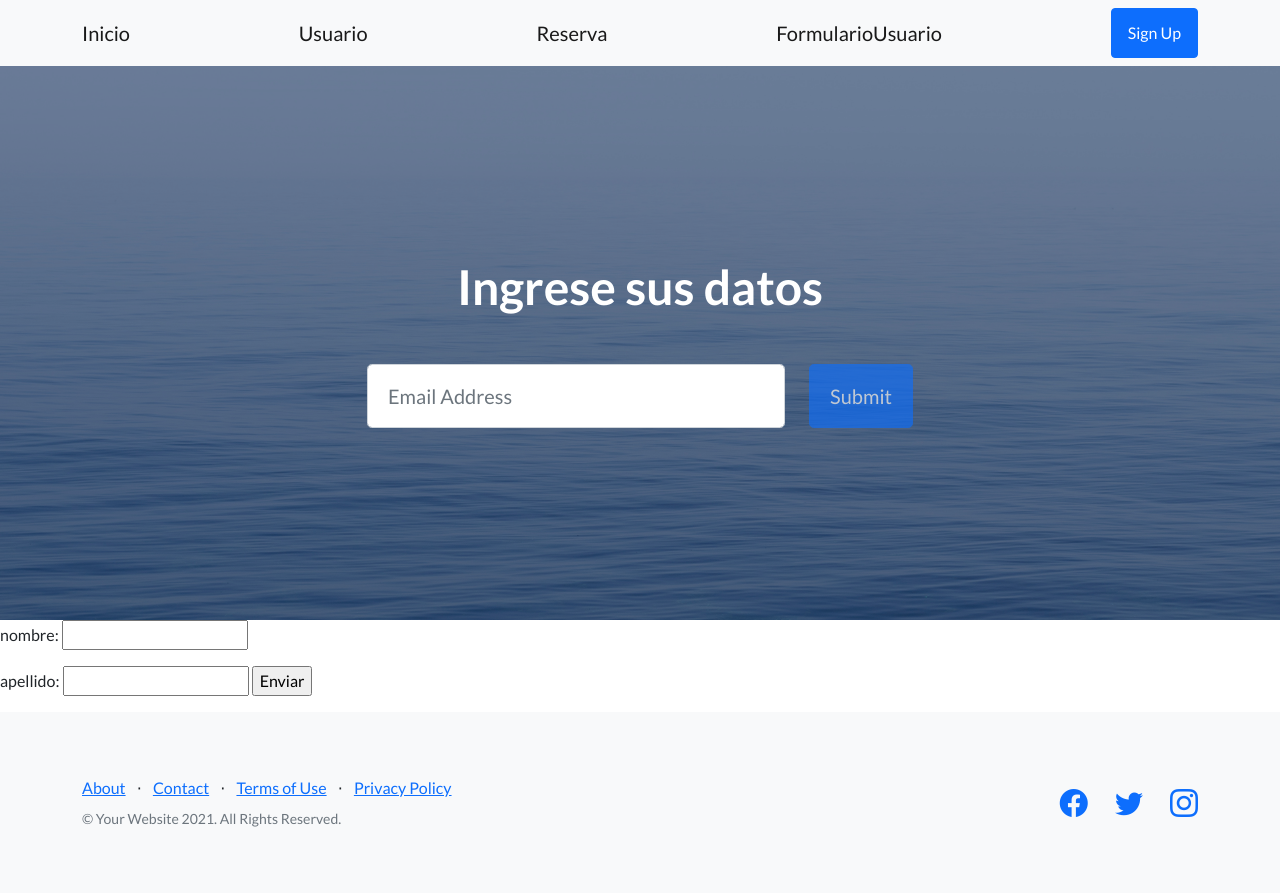
After one commit to juliagonzalez98/EntregaCoder, a Django app: page /appjulia/formulariousuario in a window 1280 px wide. The commit adds this page. Run offline with Django 4.2, Linux system fonts and the light colour scheme; some libraries are stand-ins or nearby versions.

Commit message:
agrega formulario

```diff
--- a/appjulia/models.py
+++ b/appjulia/models.py
@@ -4,7 +4,6 @@ from django.db import models
 class Usuario(models.Model):
     nombre = models.CharField(max_length=15)
     apellido = models.CharField(max_length=15)
-    DNI = models.CharField(max_length=15)
 
 class Actividad(models.Model):
     actividad_elegida = models.CharField(max_length=35)
--- /dev/null
+++ b/appjulia/templates/appjulia/FormularioUsuario.html
@@ -0,0 +1,65 @@
+{% extends 'appjulia/base.html'%}
+{% load static %}
+
+{% block title %}
+<h1>FORMULARIO<h1>
+{% endblock %}
+
+{% block contenido %}
+
+ <!-- Masthead-->
+ <header class="masthead">
+    <div class="container position-relative">
+        <div class="row justify-content-center">
+            <div class="col-xl-6">
+                <div class="text-center text-white">
+                    <!-- Page heading-->
+                    <h1 class="mb-5">Ingrese sus datos</h1>
+                    <!-- Signup form-->
+                    <!-- * * * * * * * * * * * * * * *-->
+                    <!-- * * SB Forms Contact Form * *-->
+                    <!-- * * * * * * * * * * * * * * *-->
+                    <!-- This form is pre-integrated with SB Forms.-->
+                    <!-- To make this form functional, sign up at-->
+                    <!-- https://startbootstrap.com/solution/contact-forms-->
+                    <!-- to get an API token!-->
+                    <form class="form-subscribe" id="contactForm" data-sb-form-api-token="API_TOKEN">
+                        <!-- Email address input-->
+                        <div class="row">
+                            <div class="col">
+                                <input class="form-control form-control-lg" id="emailAddress" type="email" placeholder="Email Address" data-sb-validations="required,email" />
+                                <div class="invalid-feedback text-white" data-sb-feedback="emailAddress:required">Email Address is required.</div>
+                                <div class="invalid-feedback text-white" data-sb-feedback="emailAddress:email">Email Address Email is not valid.</div>
+                            </div>
+                            <div class="col-auto"><button class="btn btn-primary btn-lg disabled" id="submitButton" type="submit">Submit</button></div>
+                        </div>
+                        <!-- Submit success message-->
+                        <!---->
+                        <!-- This is what your users will see when the form-->
+                        <!-- has successfully submitted-->
+                        <div class="d-none" id="submitSuccessMessage">
+                            <div class="text-center mb-3">
+                                <div class="fw-bolder">Form submission successful!</div>
+                                <p>To activate this form, sign up at</p>
+                                <a class="text-white" href="https://startbootstrap.com/solution/contact-forms">https://startbootstrap.com/solution/contact-forms</a>
+                            </div>
+                        </div>
+                        <!-- Submit error message-->
+                        <!---->
+                        <!-- This is what your users will see when there is-->
+                        <!-- an error submitting the form-->
+                        <div class="d-none" id="submitErrorMessage"><div class="text-center text-danger mb-3">Error sending message!</div></div>
+                    </form>
+                </div>
+            </div>
+        </div>
+    </div>
+</header>
+
+<form action=""    method="post">
+    {% csrf_token %}
+    <p> nombre: <input type = "text" name="nombre">
+    <p> apellido: <input type = "text" name="apellido">
+    <input type = "submit" value="Enviar">
+ </form>
+{% endblock %}
--- a/appjulia/templates/appjulia/base.html
+++ b/appjulia/templates/appjulia/base.html
@@ -27,6 +27,7 @@
                 <a class="navbar-brand" href="{% url 'index'%}">Inicio</a>
                 <a class="navbar-brand" href="{% url 'usuario'%}">Usuario</a>
                 <a class="navbar-brand" href="{% url 'reserva'%}">Reserva</a>
+                <a class="navbar-brand" href="{% url 'FormularioUsuario'%}">FormularioUsuario</a>
                 <a class="btn btn-primary" href="#signup">Sign Up</a>
             </div>
         </nav>
--- a/appjulia/urls.py
+++ b/appjulia/urls.py
@@ -5,4 +5,5 @@ urlpatterns = [
     path('', index, name="index"),
     path('reserva/', reserva, name="reserva"),
     path('usuario/', usuario, name= "usuario"),
+    path('formulariousuario', FormularioUsuario, name= "FormularioUsuario"),
 ]
--- a/appjulia/views.py
+++ b/appjulia/views.py
@@ -13,3 +13,14 @@ def reserva(request):
 
 def usuario(request):
     return render(request, 'appjulia/usuario.html')
+
+def FormularioUsuario(request):
+
+    if request.method == "POST":
+        print ("\n\n{request.POST}\n\n")
+        nombre = request.POST["nombre"]
+        apellido = request.POST["apellido"]
+        usuario = Usuario(nombre = nombre, apellido = apellido)
+        usuario.save()
+
+    return render(request, "appjulia/FormularioUsuario.html")
```
Also changed, not shown: appjulia/migrations/0003_remove_usuario_dni.py (added).
